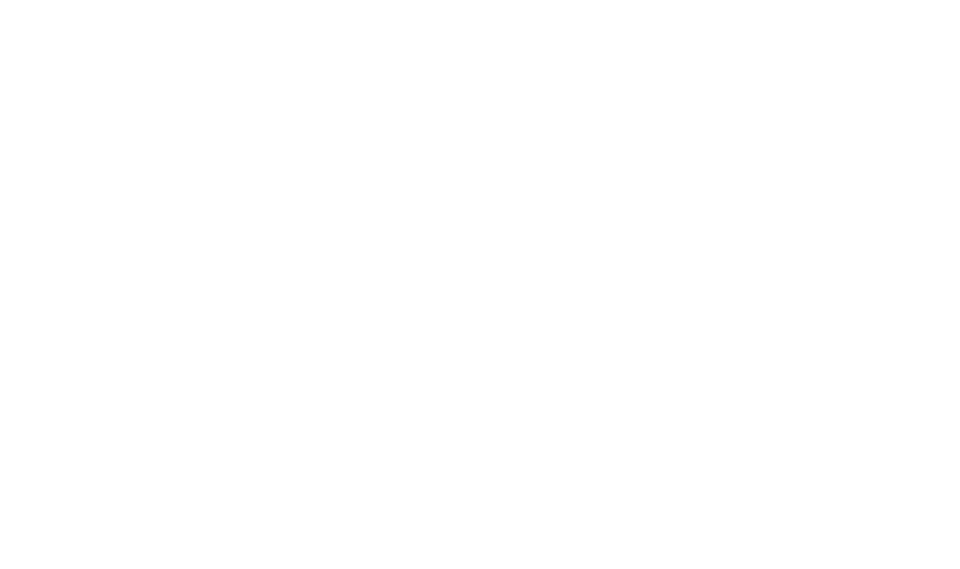
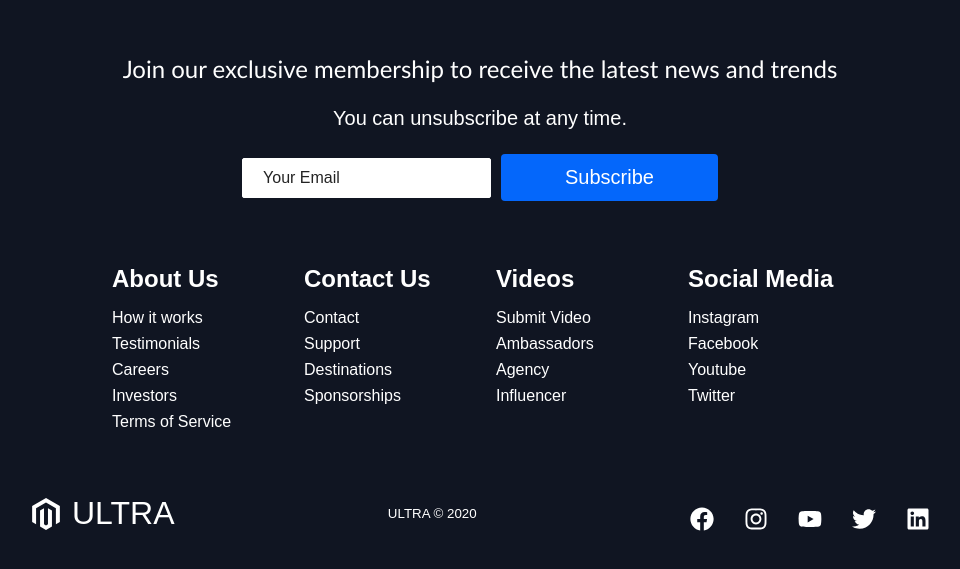
Before and after one commit to PrinceNarteh/react-app-with-styled-component, a React (Create React App) app: page / in a window 1280 px wide. Shown: the part 3179-3748 px from the top of the page, without its empty margins (160-1120 px from the left). Before the commit the page ends 1648 px from the top, so only its background shows below. Built offline with nearby package versions, Linux system fonts and the light colour scheme.

Commit message:
add Footer component

```diff
--- a/src/App.tsx
+++ b/src/App.tsx
@@ -1,6 +1,6 @@
 import React from "react";
 import { BrowserRouter as Router, Route, Routes } from "react-router-dom";
-import { Navbar } from "./components";
+import { Footer, Navbar } from "./components";
 import GlobalStyle from "./globalStyles";
 import Home from "./pages/HomePage/Home";
 
@@ -12,6 +12,7 @@
       <Routes>
         <Route path="/" element={<Home />} />
       </Routes>
+      <Footer />
     </Router>
   );
 }
--- /dev/null
+++ b/src/components/Footer/Footer.element.tsx
@@ -0,0 +1,166 @@
+import styled from "styled-components";
+import { FaMagento } from "react-icons/fa";
+import { Link } from "react-router-dom";
+
+export const FooterContainer = styled.div`
+  background-color: #101522;
+  padding: 4rem 0 2rem 0;
+  display: flex;
+  flex-direction: column;
+  justify-content: center;
+  align-items: center;
+`;
+
+export const FooterSubscription = styled.section`
+  display: flex;
+  flex-direction: column;
+  justify-content: center;
+  align-items: center;
+  text-align: center;
+  margin-bottom: 24px;
+  padding: 24px;
+  color: #fff;
+`;
+
+export const FooterSubHeading = styled.p`
+  font-family: "Trebuchet MS", "Lucida Sans Unicode", "Lucida Grande",
+    "Lucida Sans", Arial, sans-serif;
+  margin-bottom: 24px;
+  font-size: 24px;
+`;
+
+export const FooterSubText = styled.p`
+  margin-bottom: 24px;
+  font-size: 20px;
+`;
+
+export const Form = styled.form`
+  display: flex;
+  justify-content: center;
+  align-items: center;
+
+  @media screen and (max-width: 820px) {
+    flex-direction: column;
+    width: 80%;
+  }
+`;
+
+export const FormInput = styled.input`
+  padding: 10px 20px;
+  border-radius: 2px;
+  margin-right: 10px;
+  outline: none;
+  border: none;
+  font-size: 16px;
+  border: 1px solid #fff;
+
+  &::placeholder {
+    color: #242424;
+  }
+
+  @media screen and (max-width: 820px) {
+    width: 100%;
+    margin: 0 0 16px 0;
+  }
+`;
+
+export const FooterLinksContainer = styled.div`
+  width: 100%;
+  max-width: 1000px;
+  display: flex;
+  justify-content: center;
+
+  @media screen and (max-width: 820px) {
+    padding-top: 32px;
+  }
+`;
+
+export const FooterLinksWrapper = styled.div`
+  display: flex;
+
+  @media screen and (max-width: 820px) {
+    flex-direction: column;
+  }
+`;
+
+export const FooterLinkItems = styled.div`
+  display: flex;
+  flex-direction: column;
+  align-items: flex-start;
+  margin: 16px;
+  text-align: left;
+  width: 160px;
+  box-sizing: border-box;
+  color: #fff;
+
+  @media screen and (max-width: 420px) {
+    margin: 0;
+    padding: 10px;
+    width: 100%;
+  }
+`;
+
+export const FooterLinkTitle = styled.h2`
+  margin-bottom: 16px;
+`;
+
+export const FooterLink = styled(Link)`
+  color: #fff;
+  text-decoration: none;
+  margin-bottom: 0.5rem;
+
+  &:hover {
+    color: #0467fb;
+    transition: 0.3s ease-out;
+  }
+`;
+
+export const SocialMedia = styled.section`
+  max-width: 1000px;
+  width: 100%;
+`;
+
+export const SocialMediaWrap = styled.div`
+  display: flex;
+  justify-content: space-between;
+  align-items: center;
+  width: 90%;
+  max-width: 1000px;
+  margin: 40px auto 0 auto;
+
+  @media screen and (max-width: 820px) {
+    flex-direction: column;
+  }
+`;
+
+export const SocialLogo = styled(Link)`
+  color: #fff;
+  justify-self: start;
+  cursor: pointer;
+  text-decoration: none;
+  font-size: 2rem;
+  display: flex;
+  align-items: center;
+  margin-bottom: 16px;
+`;
+
+export const SocialIcon = styled(FaMagento)`
+  margin-right: 10px;
+`;
+
+export const WebsiteRights = styled.small`
+  color: #fff;
+  margin-bottom: 16px;
+`;
+
+export const SocialIcons = styled.div`
+  display: flex;
+  justify-content: space-between;
+  align-items: center;
+  width: 240px;
+`;
+
+export const SocialIconLink = styled.a`
+  color: #fff;
+  font-size: 24px;
+`;
--- /dev/null
+++ b/src/components/Footer/Footer.tsx
@@ -0,0 +1,115 @@
+import {
+  FaFacebook,
+  FaInstagram,
+  FaYoutube,
+  FaTwitter,
+  FaLinkedin,
+} from "react-icons/fa";
+import { Button } from "../../globalStyles";
+import {
+  FooterContainer,
+  FooterLink,
+  FooterLinkItems,
+  FooterLinksContainer,
+  FooterLinksWrapper,
+  FooterLinkTitle,
+  FooterSubHeading,
+  FooterSubscription,
+  FooterSubText,
+  Form,
+  FormInput,
+  SocialIcon,
+  SocialIconLink,
+  SocialIcons,
+  SocialLogo,
+  SocialMedia,
+  SocialMediaWrap,
+  WebsiteRights,
+} from "./Footer.element";
+
+const Footer = () => {
+  return (
+    <FooterContainer>
+      <FooterSubscription>
+        <FooterSubHeading>
+          Join our exclusive membership to receive the latest news and trends
+        </FooterSubHeading>
+        <FooterSubText>You can unsubscribe at any time.</FooterSubText>
+        <Form>
+          <FormInput name="email" type="email" placeholder="Your Email" />
+          <Button bigFont>Subscribe</Button>
+        </Form>
+      </FooterSubscription>
+      <FooterLinksContainer>
+        <FooterLinksWrapper>
+          <FooterLinkItems>
+            <FooterLinkTitle>About Us</FooterLinkTitle>
+            <FooterLink to="/sign-up">How it works</FooterLink>
+            <FooterLink to="/">Testimonials</FooterLink>
+            <FooterLink to="/">Careers</FooterLink>
+            <FooterLink to="/">Investors</FooterLink>
+            <FooterLink to="/">Terms of Service</FooterLink>
+          </FooterLinkItems>
+          <FooterLinkItems>
+            <FooterLinkTitle>Contact Us</FooterLinkTitle>
+            <FooterLink to="/">Contact</FooterLink>
+            <FooterLink to="/">Support</FooterLink>
+            <FooterLink to="/">Destinations</FooterLink>
+            <FooterLink to="/">Sponsorships</FooterLink>
+          </FooterLinkItems>
+        </FooterLinksWrapper>
+        <FooterLinksWrapper>
+          <FooterLinkItems>
+            <FooterLinkTitle>Videos</FooterLinkTitle>
+            <FooterLink to="/">Submit Video</FooterLink>
+            <FooterLink to="/">Ambassadors</FooterLink>
+            <FooterLink to="/">Agency</FooterLink>
+            <FooterLink to="/">Influencer</FooterLink>
+          </FooterLinkItems>
+          <FooterLinkItems>
+            <FooterLinkTitle>Social Media</FooterLinkTitle>
+            <FooterLink to="/">Instagram</FooterLink>
+            <FooterLink to="/">Facebook</FooterLink>
+            <FooterLink to="/">Youtube</FooterLink>
+            <FooterLink to="/">Twitter</FooterLink>
+          </FooterLinkItems>
+        </FooterLinksWrapper>
+      </FooterLinksContainer>
+      <SocialMedia>
+        <SocialMediaWrap>
+          <SocialLogo to="/">
+            <SocialIcon />
+            ULTRA
+          </SocialLogo>
+          <WebsiteRights>ULTRA © 2020</WebsiteRights>
+          <SocialIcons>
+            <SocialIconLink href="/" target="_blank" aria-label="Facebook">
+              <FaFacebook />
+            </SocialIconLink>
+            <SocialIconLink href="/" target="_blank" aria-label="Instagram">
+              <FaInstagram />
+            </SocialIconLink>
+            <SocialIconLink
+              href={
+                "//www.youtube.com/channel/UCsKsymTY_4BYR-wytLjex7A?view_as=subscriber"
+              }
+              rel="noopener noreferrer"
+              target="_blank"
+              aria-label="Youtube"
+            >
+              <FaYoutube />
+            </SocialIconLink>
+            <SocialIconLink href="/" target="_blank" aria-label="Twitter">
+              <FaTwitter />
+            </SocialIconLink>
+            <SocialIconLink href="/" target="_blank" aria-label="LinkedIn">
+              <FaLinkedin />
+            </SocialIconLink>
+          </SocialIcons>
+        </SocialMediaWrap>
+      </SocialMedia>
+    </FooterContainer>
+  );
+};
+
+export default Footer;
--- a/src/components/index.tsx
+++ b/src/components/index.tsx
@@ -1,2 +1,3 @@
 export { default as Navbar } from "./Navbar/Navbar";
+export { default as Footer } from "./Footer/Footer";
 export { default as InfoSection } from "./InfoSection/InfoSection";
--- a/src/pages/HomePage/Home.tsx
+++ b/src/pages/HomePage/Home.tsx
@@ -11,8 +11,8 @@
     <>
       <InfoSection {...homeObjectOne} />
       <InfoSection {...homeObjectTwo} />
-      {/* <InfoSection {...homeObjectThree} /> */}
-      {/* <InfoSection {...homeObjectFour} /> */}
+      <InfoSection {...homeObjectThree} />
+      <InfoSection {...homeObjectFour} />
     </>
   );
 };
```
